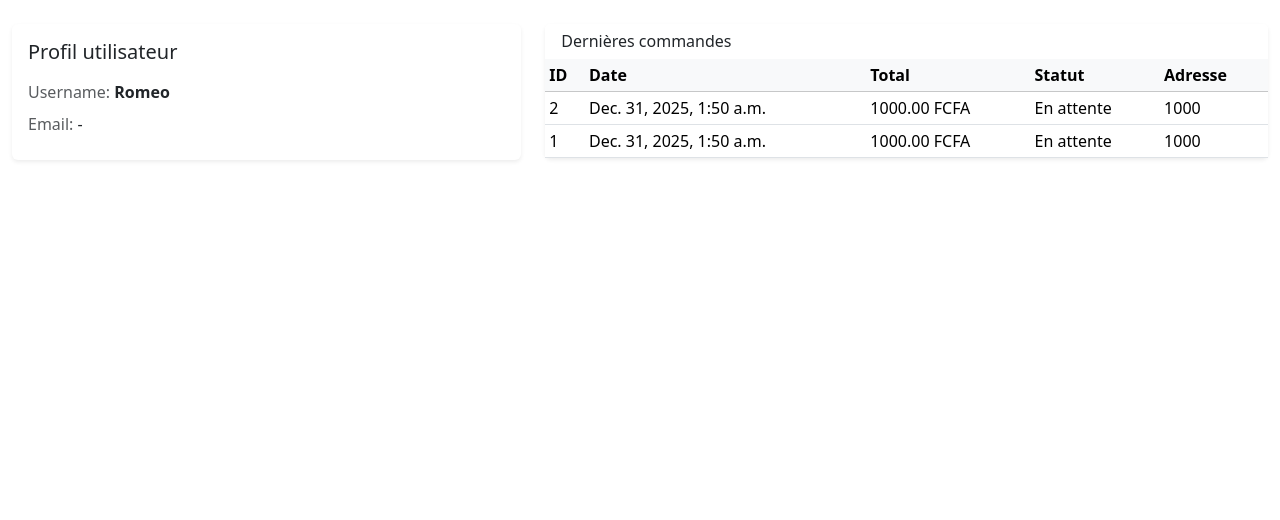
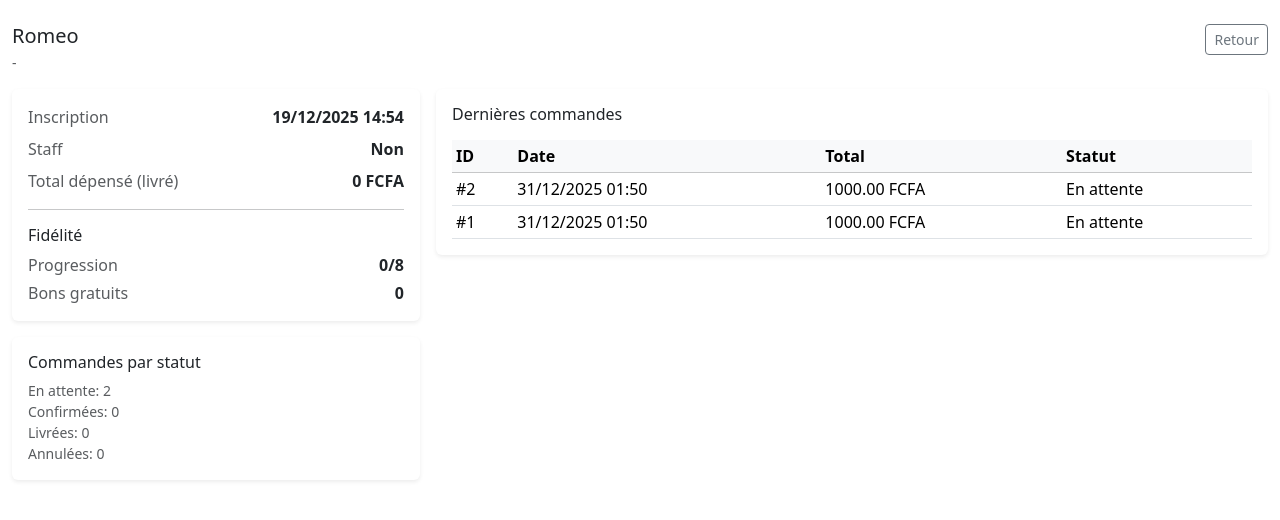
Before and after one commit to romeosyl08-png/resto, a Django app: page /staff/users/4/ in a window 1280 px wide. Shown: the part 56-576 px from the top of the page. Run offline with Django 5.2, Linux system fonts and the light colour scheme; a user stored in the database is signed in; data comes from the database, SQL or seed files in the repository; tables that the repository leaves empty hold one stand-in row (values such as "Sample post").

Commit message:
Translate user details to French and enhance layout
Updated user detail template to display user information in French and improved layout.

```diff
--- a/resto/staff/templates/admin/user_detail.html
+++ b/resto/staff/templates/admin/user_detail.html
@@ -1,55 +1,91 @@
 {% extends "admin/base_admin.html" %}
-{% block title %}User {{ u.username }}{% endblock %}
+{% block title %}Utilisateur{% endblock %}
+
 {% block content %}
+<div class="d-flex justify-content-between align-items-start mb-3">
+  <div>
+    <h1 class="h5 mb-1">{{ u.username }}</h1>
+    <div class="text-muted small">{{ u.email|default:"-" }}</div>
+  </div>
+  <a class="btn btn-sm btn-outline-secondary" href="{% url 'staff:admin_user_list' %}">
+    Retour
+  </a>
+</div>
 
-<div class="row g-4">
-  <div class="col-lg-5">
+<div class="row g-3">
+  <div class="col-lg-4">
     <div class="card border-0 shadow-sm">
       <div class="card-body">
-        <h1 class="h5 mb-3">Profil utilisateur</h1>
+        <div class="d-flex justify-content-between mb-2">
+          <span class="text-muted">Inscription</span>
+          <span class="fw-semibold">{{ u.date_joined|date:"d/m/Y H:i" }}</span>
+        </div>
+        <div class="d-flex justify-content-between mb-2">
+          <span class="text-muted">Staff</span>
+          <span class="fw-semibold">{% if u.is_staff %}Oui{% else %}Non{% endif %}</span>
+        </div>
+        <div class="d-flex justify-content-between mb-2">
+          <span class="text-muted">Total dépensé (livré)</span>
+          <span class="fw-semibold">{{ total_spent }} FCFA</span>
+        </div>
 
-        <div class="mb-2"><span class="text-muted">Username:</span> <strong>{{ u.username }}</strong></div>
-        <div class="mb-2"><span class="text-muted">Email:</span> {{ u.email|default:"-" }}</div>
+        <hr>
 
-        {% if profile %}
-          <hr>
-          <div class="mb-2"><span class="text-muted">Nom:</span> {{ profile.full_name|default:"-" }}</div>
-          <div class="mb-2"><span class="text-muted">Téléphone:</span> {{ profile.phone|default:"-" }}</div>
-          <div class="mb-2"><span class="text-muted">Adresse:</span> {{ profile.address|default:"-" }}</div>
-        {% endif %}
+        <h2 class="h6 mb-2">Fidélité</h2>
+        <div class="d-flex justify-content-between mb-1">
+          <span class="text-muted">Progression</span>
+          <span class="fw-semibold">{{ loyalty_points }}/8</span>
+        </div>
+        <div class="d-flex justify-content-between">
+          <span class="text-muted">Bons gratuits</span>
+          <span class="fw-semibold">{{ free_vouchers }}</span>
         </div>
       </div>
     </div>
 
-  <div class="col-lg-7">
+    <div class="card border-0 shadow-sm mt-3">
+      <div class="card-body">
+        <h2 class="h6 mb-2">Commandes par statut</h2>
+        <div class="small text-muted">En attente: {{ counts.pending|default:0 }}</div>
+        <div class="small text-muted">Confirmées: {{ counts.confirmed|default:0 }}</div>
+        <div class="small text-muted">Livrées: {{ counts.delivered|default:0 }}</div>
+        <div class="small text-muted">Annulées: {{ counts.canceled|default:0 }}</div>
+      </div>
+    </div>
+  </div>
+
+  <div class="col-lg-8">
     <div class="card border-0 shadow-sm">
-      <div class="card-header bg-white border-0">
-        <h2 class="h6 mb-0">Dernières commandes</h2>
-      </div>
+      <div class="card-body">
+        <h2 class="h6 mb-3">Dernières commandes</h2>
+
         <div class="table-responsive">
           <table class="table table-sm align-middle mb-0">
             <thead class="table-light">
               <tr>
-              <th>ID</th><th>Date</th><th>Total</th><th>Statut</th><th>Adresse</th>
+                <th>ID</th>
+                <th>Date</th>
+                <th>Total</th>
+                <th>Statut</th>
               </tr>
             </thead>
             <tbody>
               {% for o in orders %}
                 <tr>
-                <td>{{ o.id }}</td>
-                <td>{{ o.created_at }}</td>
+                  <td>#{{ o.id }}</td>
+                  <td>{{ o.created_at|date:"d/m/Y H:i" }}</td>
                   <td>{{ o.total }} FCFA</td>
                   <td>{{ o.get_status_display }}</td>
-                <td class="text-truncate" style="max-width:240px;">{{ o.address|default:"-" }}</td>
                 </tr>
               {% empty %}
-              <tr><td colspan="5" class="text-center text-muted py-3">Aucune commande</td></tr>
+                <tr><td colspan="4" class="text-center text-muted py-3">Aucune commande.</td></tr>
               {% endfor %}
             </tbody>
           </table>
         </div>
+
       </div>
     </div>
   </div>
-
+</div>
 {% endblock %}
```
Lines whose indentation alone changed are shown as unchanged.
